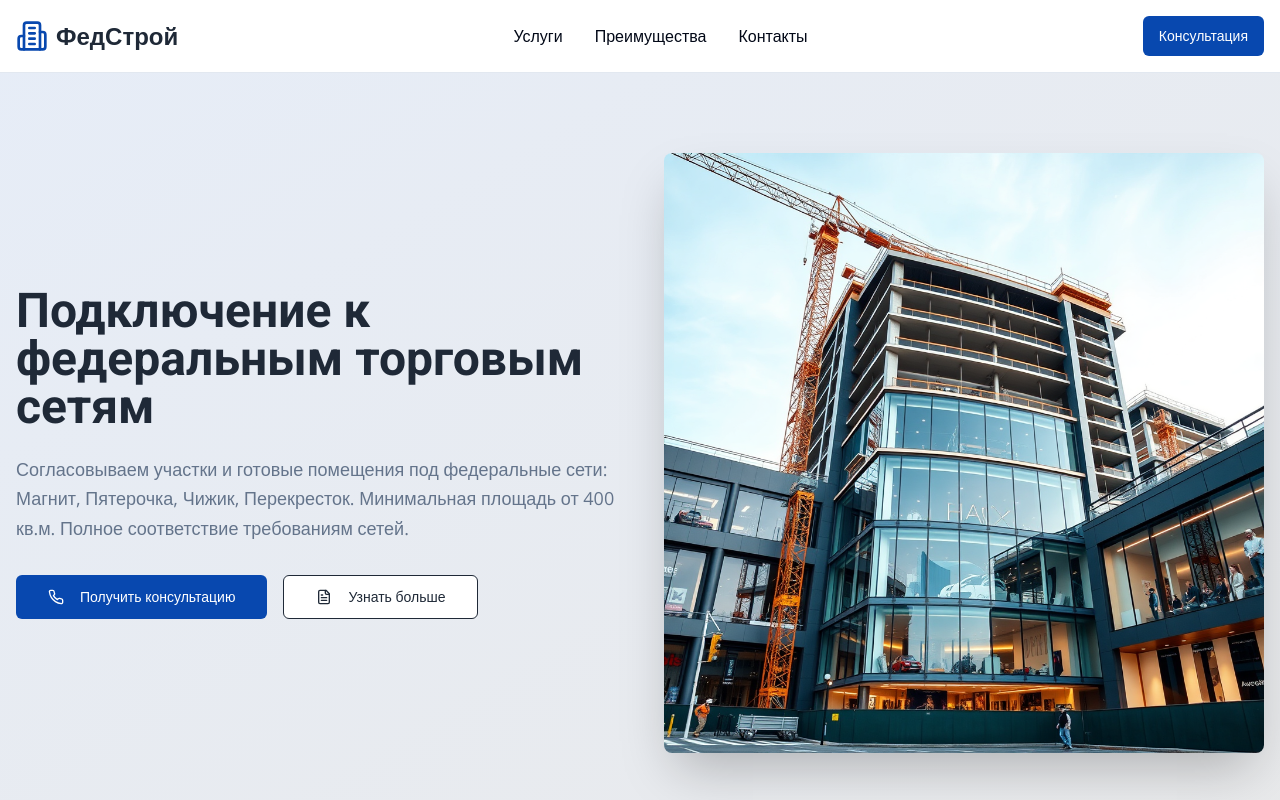
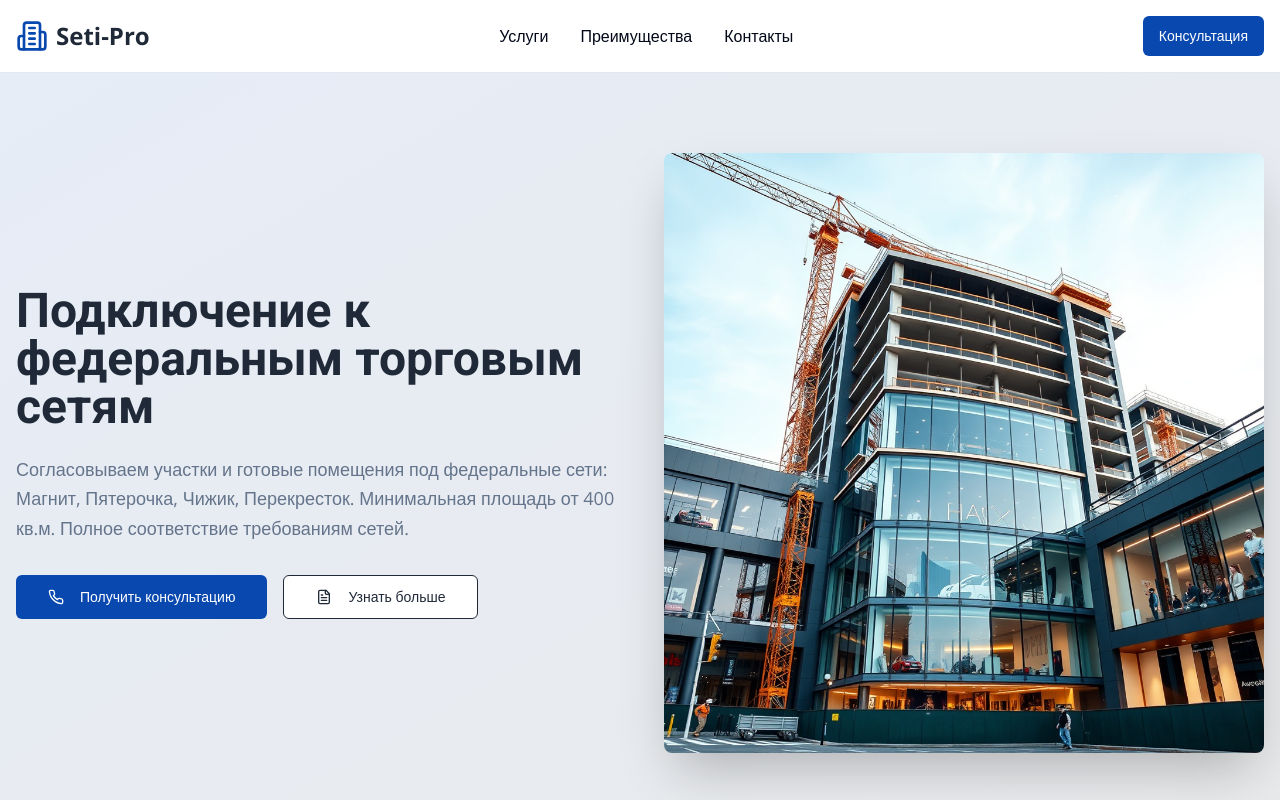
Before and after one commit to pr-poehali-dev/federal-network-connection, a React (Vite) app: page / in a window 1280 px wide. Shown: the top 800 px of the page. Built offline with nearby package versions, Linux system fonts and the light colour scheme.

Commit message:
Обновление названия компании

```diff
--- a/src/pages/Index.tsx
+++ b/src/pages/Index.tsx
@@ -10,7 +10,7 @@ export default function Index() {
         <div className="container mx-auto px-4 py-4 flex items-center justify-between">
           <div className="flex items-center space-x-2">
             <Icon name="Building2" className="text-primary" size={32} />
-            <span className="text-2xl font-bold text-secondary">ФедСтрой</span>
+            <span className="text-2xl font-bold text-secondary">Seti-Pro</span>
           </div>
           <nav className="hidden md:flex items-center space-x-8">
             <a href="#services" className="text-foreground hover:text-primary transition-colors">Услуги</a>
@@ -284,7 +284,7 @@ export default function Index() {
             <div>
               <div className="flex items-center space-x-2 mb-4">
                 <Icon name="Building2" className="text-primary" size={32} />
-                <span className="text-2xl font-bold">ФедСтрой</span>
+                <span className="text-2xl font-bold">Seti-Pro</span>
               </div>
               <p className="text-secondary-foreground/80">
                 Профессиональное строительство и подключение к федеральным торговым сетям по всей России
@@ -312,7 +312,7 @@ export default function Index() {
           </div>
 
           <div className="border-t border-secondary-foreground/20 mt-8 pt-8 text-center text-secondary-foreground/60">
-            <p>&copy; 2024 ФедСтрой. Все права защищены.</p>
+            <p>&copy; 2024 Seti-Pro. Все права защищены.</p>
           </div>
         </div>
       </footer>
```
